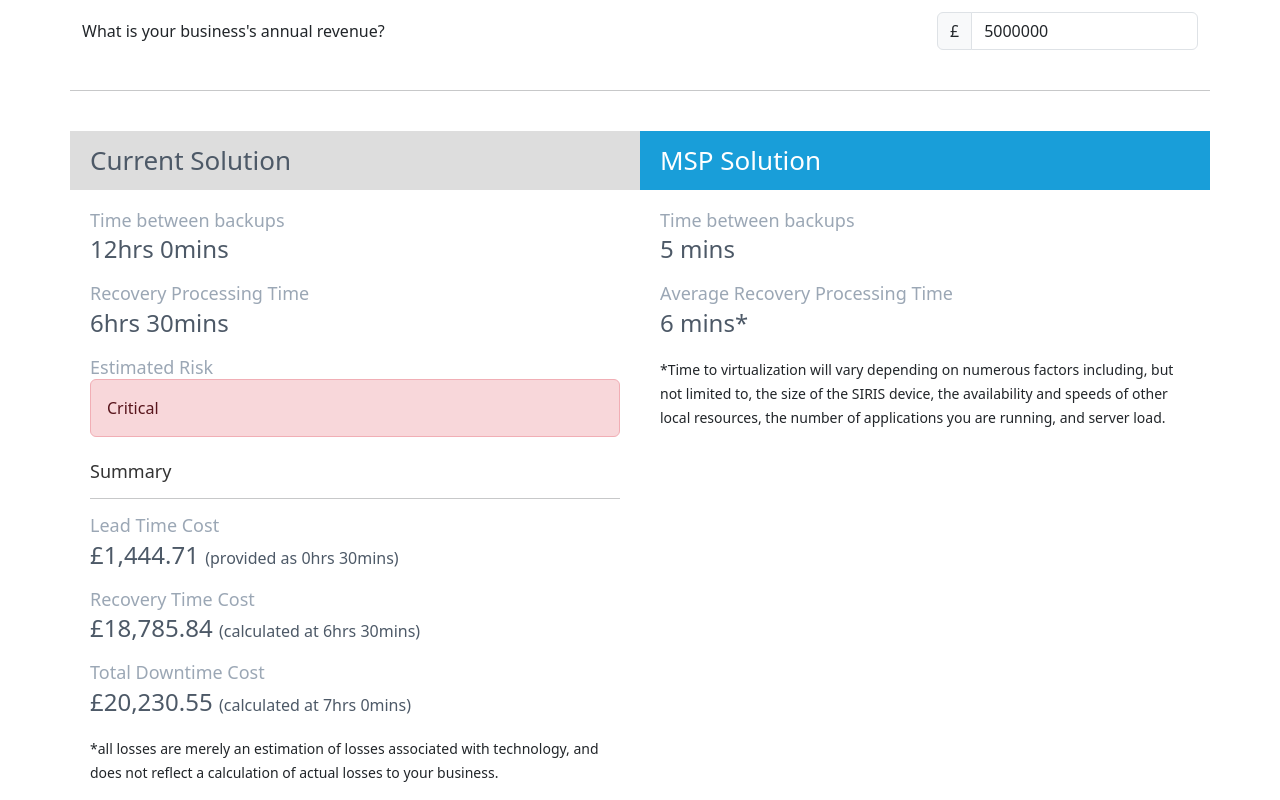
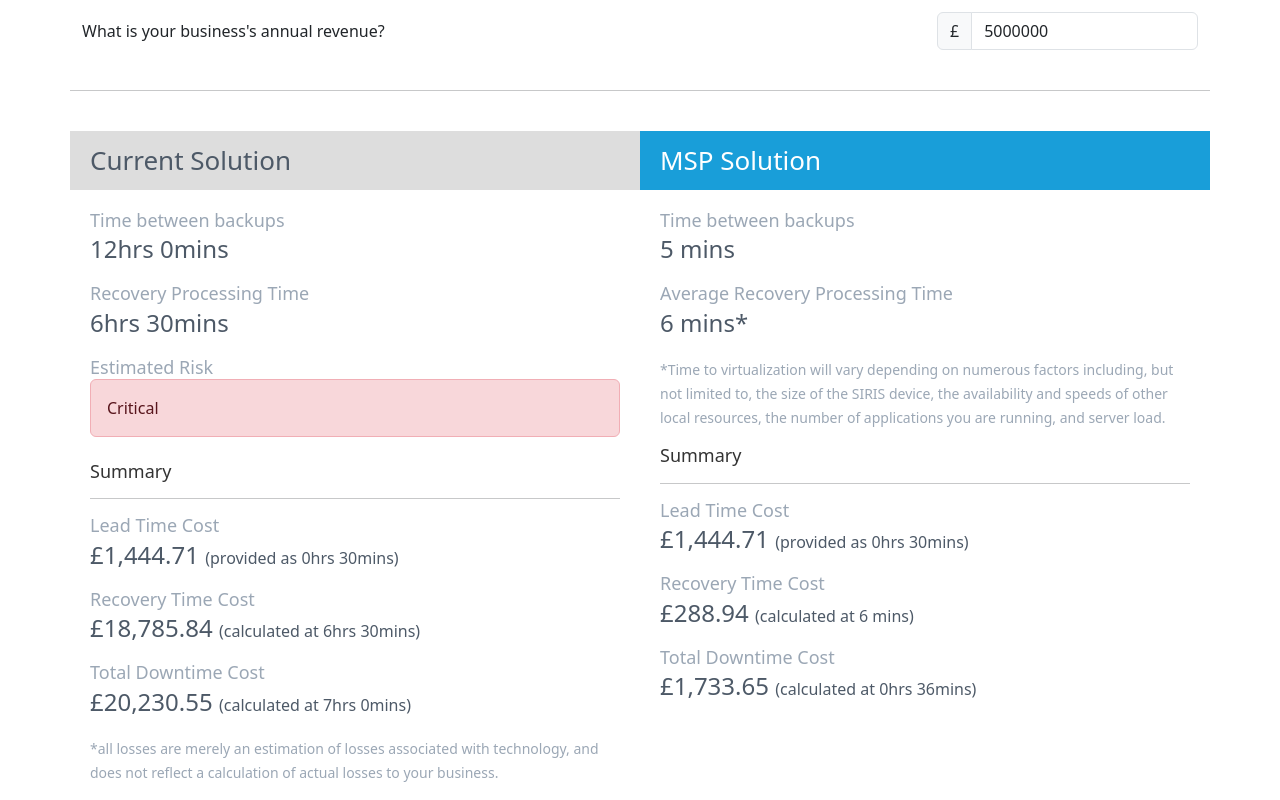
Before and after one commit to davidisnotnull/downtime-calculator-spike, a Vue app: page / in a window 1280 px wide. Shown: the part 743-1543 px from the top of the page. Built offline with nearby package versions, Linux system fonts and the light colour scheme.

Commit message:
Add MSP total recovery cost and times

```diff
--- a/src/App.vue
+++ b/src/App.vue
@@ -263,6 +263,32 @@
                 you are running, and server load.
               </span>
             </div>
+            <div class="mb-3">
+              <h3 class="summaryHeading">Summary</h3>
+              <hr />
+            </div>
+            <div class="mb-3">
+              <h3 class="resultHeading">Lead Time Cost</h3>
+              <p class="result">
+                {{ currencySymbol }}{{ leadTimeCost }}
+                <span>(provided as {{ leadTimeHrs }}hrs
+                  {{ leadTimeMins }}mins)</span>
+              </p>
+            </div>
+            <div class="mb-3">
+              <h3 class="resultHeading">Recovery Time Cost</h3>
+              <p class="result">
+                {{ currencySymbol }}{{ mspRecoveryCost }}
+                <span>(calculated at {{ msp.recoveryProcessingTime }} mins)</span>
+              </p>
+            </div>
+            <div class="mb-3">
+                <h3 class="resultHeading">Total Downtime Cost</h3>
+                <p class="result">
+                  {{ currencySymbol }}{{ mspDowntimeCost }}
+                  <span>(calculated at {{ mspDowntime }})</span>
+                </p>
+              </div>
           </div>
         </section>
 
@@ -327,6 +353,18 @@ export default {
       let totalDowntime = this.getTotalRecoveryTime();
       return this.parseUserFriendlyTime(totalDowntime);
     },
+    mspRecoveryCost() {
+      let mspRecovery = this.getMSPRecoveryCost();
+      return this.parseUserFriendlyCurrency(mspRecovery);
+    },
+    mspDowntimeCost() {
+      let totalDowntimeCost = this.getMSPDowntimeCost();
+      return this.parseUserFriendlyCurrency(totalDowntimeCost);
+    },
+    mspDowntime() {
+      let totalMspDowntime = this.getMSPDowntime();
+      return this.parseUserFriendlyTime(totalMspDowntime);
+    }
   },
   methods: {
     setCloudBackup() {
@@ -410,6 +448,26 @@ export default {
 
       return this.parseCurrencyForCalculation(downtimeCost);
     },
+    getMSPRecoveryCost() {
+      let mspRecoveryTime = parseFloat(this.msp.recoveryProcessingTime / 60);
+      let recoveryTimeCost = parseFloat(this.downtimeRevenueCostPerHour());
+
+      let mspRecoveryCost = mspRecoveryTime * recoveryTimeCost;
+      return this.parseCurrencyForCalculation(mspRecoveryCost);
+    },
+    getMSPDowntimeCost() {
+      let mspRecoveryCost = parseFloat(this.getMSPRecoveryCost());
+      let leadTimeCost = parseFloat(this.getLeadTimeCost());
+      let downtimeCost = leadTimeCost + mspRecoveryCost;
+
+      return this.parseCurrencyForCalculation(downtimeCost);
+    },
+    getMSPDowntime() {
+      let mspRecoveryTime = parseFloat(this.msp.recoveryProcessingTime);
+      let leadTime = parseFloat((this.leadTimeHrs * 60) + this.leadTimeMins);
+      let mspDowntime = mspRecoveryTime + leadTime;
+      return mspDowntime;
+    },
     parseUserFriendlyTime(timeToParse) {
       let hours = timeToParse / 60;
       let floorHours = Math.floor(hours);
@@ -480,4 +538,8 @@ section.results p.result span,
 section.proposal p.result span {
   font-size: 16px;
 }
+
+.small {
+  color: #9ba7b5;
+}
 </style>
```
